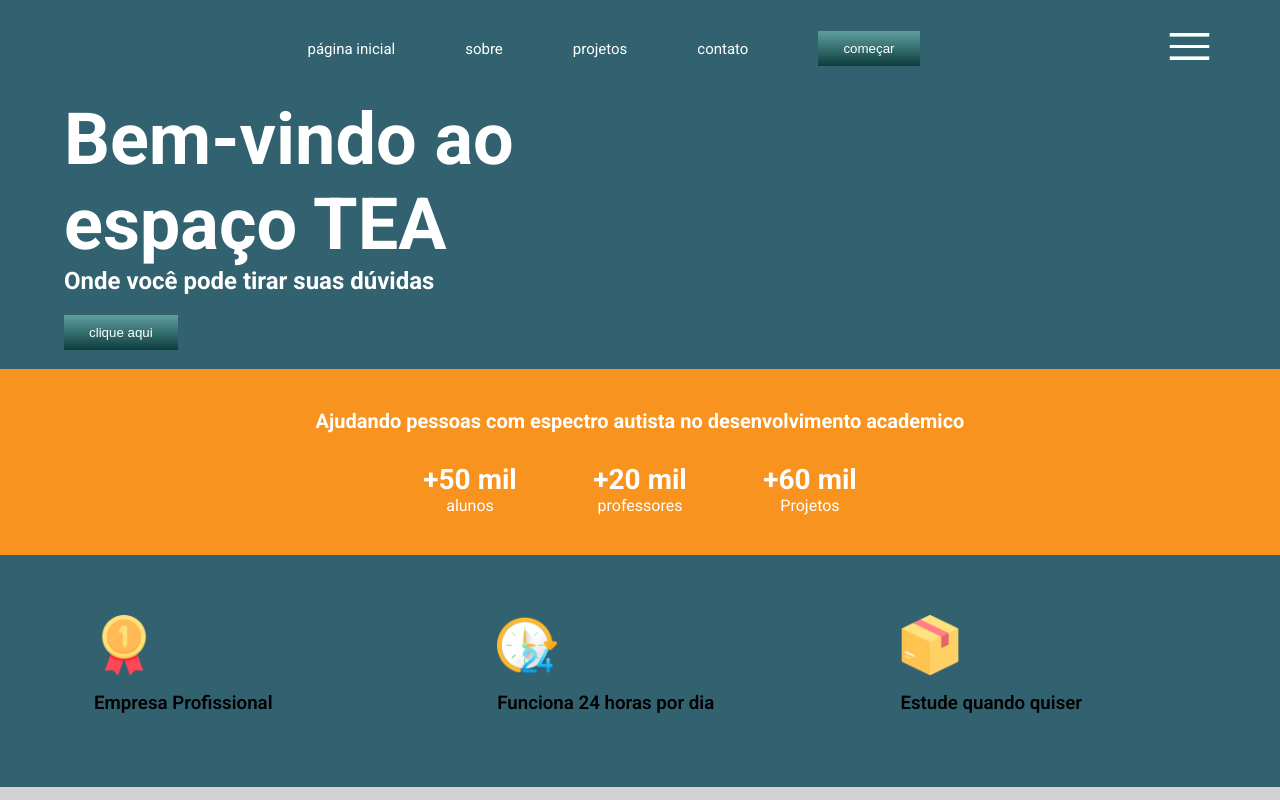
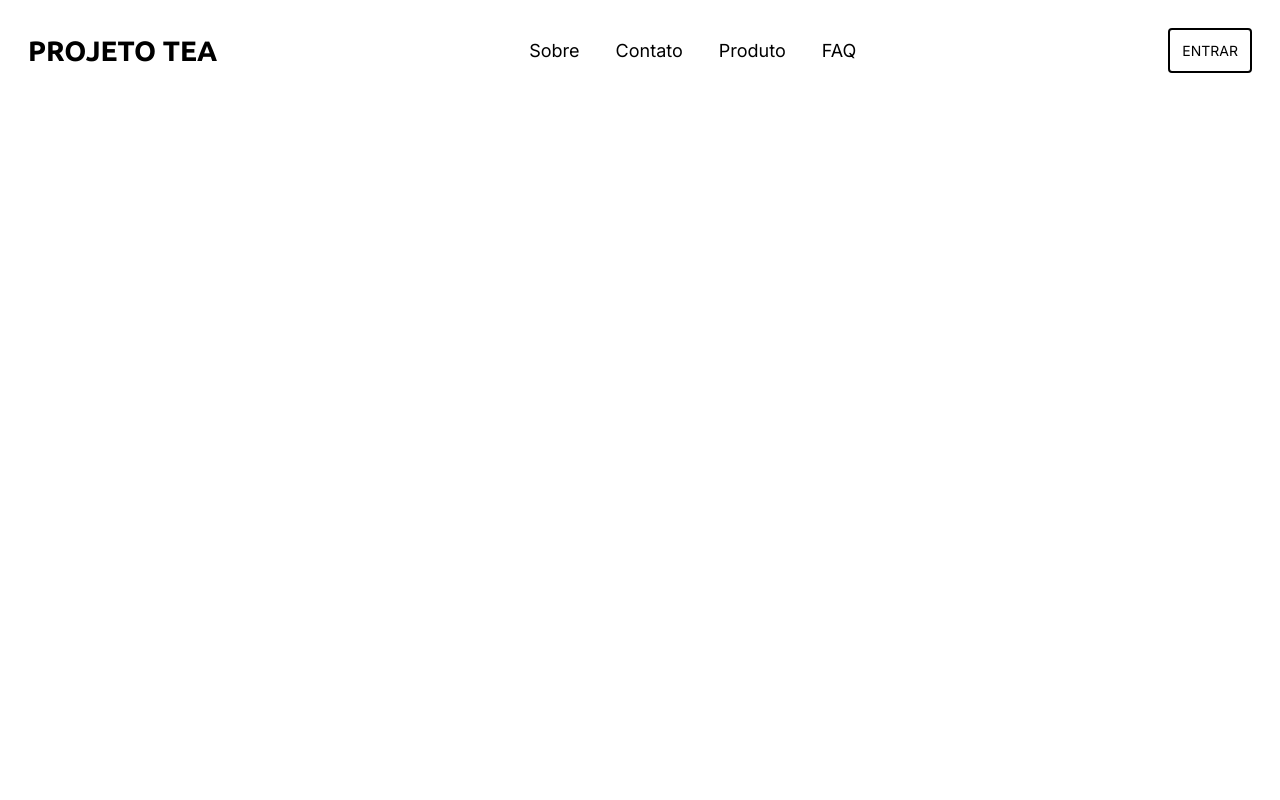
Before and after one commit to DiassDev/IAUSTI, a plain HTML site: page PROJETO TEA 2.0/index.html in a window 1280 px wide. Drawn offline with Linux system fonts and the light colour scheme.

Commit message:
Mudando a estrutura do site Mudança na paleta de cores Adição do novo header Adição de animações de sublinhado na nav Adição de animação fill no botão entrar

```diff
--- a/PROJETO TEA 2.0/css/style.css
+++ b/PROJETO TEA 2.0/css/style.css
@@ -1,188 +1,116 @@
-@import url('https://fonts.googleapis.com/css2?family=Nunito+Sans:ital,opsz,wght@0,6..12,200..1000;1,6..12,200..1000&family=Roboto:ital,wght@0,100..900;1,100..900&display=swap');
+@import url('https://fonts.googleapis.com/css2?family=Atkinson+Hyperlegible:ital,wght@0,400;0,700;1,400;1,700&family=Inter:ital,opsz,wght@0,14..32,100..900;1,14..32,100..900&family=Ubuntu:ital,wght@0,300;0,400;0,500;0,700;1,300;1,400;1,500;1,700&display=swap');
 
-*{
-    margin: 0;
-    padding: 0;
-    box-sizing: border-box;
-    text-decoration: none;
-    list-style: none ;
-}
-body{
-    font-family: "Roboto", sans-serif;
-    background-color: var(--verde-escuro);
-}
-:root{
-    --verde-escuro: #326270;
-    --verde: #2f9364;
-    --orange: #ffffff;
-    --degrade-bnt: linear-gradient( #5F9EA0,#0d3d3d);
-    color-p: #a1a1a1;
-    color-p-2: #868585;
-}
 
-.background-verde{
-    background:var(--verde-escuro) ;
-}
-/* classes reutilizaveis */
-.container{
-    max-width: 1440px;
-    padding: 0 5%;
-    margin: 0 auto;
-}
-.btn-gradiente{
-    padding: 10px 25px;
-    color: white;
-    border: none;
-    cursor: pointer;
-    background-image: var(--degrade-bnt);
-}
-/* Classes do site */
-nav{
-    display: flex;
-    justify-content: space-between;
-    align-items: center;
-    padding: 20px 0;
-
-}
-.logo a{
-    font-size: 30px;
-    font-weight: bold;
-    color: white;
-
-}
-.ul{
-    display: flex;
-    align-items: center;
-
-}
-.ul li{
-    margin: 0 35px;
-    font-size: 15px;
-
-}
-.ul li a{
-    color:white
-}
-/* main */
-
-pequeno garoto .container{
-    display: flex;
-    align-items: center;
-    justify-content: space-between;
-    margin-top: 30px ;
-}
-.main-text{
-    width: 50%;
-    color: rgb(255, 255, 255);
-}
-.main-text h1{
-    font-size: 4.5rem;
-}
-.main-text div{
-    display: flex;
-    align-items: center;
-    margin-top: 20px;
-}
-  .imagem-pequena{
-    width: 350px;
-    height: auto;
-    max-width: 100%;
-    display: block;
-    margin-left: auto; /* joga pra direita */
-  margin-top: -150px;
-  }
-
-  .resultados {
-  background-color: #f7931e; /* fundo laranja */
-  color: white;
-  padding: 40px 20px;
-  font-family: "Roboto", sans-serif;
-  text-align: center;
-  margin-top: px; /* <--abaixar linha laranja */
-}
-
-.resultados-text {
-  font-size: 20px;
-  font-weight: bold;
-  margin-bottom: 30px;
-}
-
-.resultados-numeros {
-  display: flex;
-  justify-content: center;
-  gap: 50px;
-  flex-wrap: wrap;
-}
-
-.resultados-numeros .bloco {
-  text-align: center;
-  min-width: 120px;
-}
-
-.resultados-numeros .numero {
-  font-size: 28px;
-  font-weight: bold;
-  display: block;
-}
-
-.resultados-numeros .legenda {
-  font-size: 16px;
+* {
+  margin: 0;
+  padding: 0;
+  box-sizing: border-box;
 }
 
 
-html, body {
-  height: 100%;
-  margin: 0;
-  padding: 0;
-  overflow-y: auto;
-}
+:root {
+  /*paleta de cores*/
+  --cor-primaria: rgb(0, 0, 0);
+  --cor-secundaria: rgb(28, 28, 28);
+  --cor-terciaria: rgb(220, 220, 220);
+  --cor-gradiente: ;
 
 
-
-
-/* section diferenciais */
-.diferenciais .container{
-  display: flex;
-  justify-content: space-between;
-  margin: 30px auto;
-}
-.diferenciais .card{
-  width: 30%;
-  cursor: pointer;
-  padding: 30px;
-  border-radius: 15px ;
-  transition: 0.3s;
-
-
-}
-.diferenciais .card:hover{
-box-shadow: 0px 10px 67px 8px #ffffff
-}
-
-.diferenciais .card img{
-  width: 60px;
-}
-.diferenciais .card .titulo{
-  margin: 13px 0;
-  font-weight:600;
+  /*fontes*/
+  --fonte-titulo: "Ubuntu", sans-serif;
+  --fonte-paragrado:"Inter", sans-serif;
 
 }
 
 
-
-/*responsivo*/
-@media (max-width: 960px){
-
-}
-@media (max-width: 440px){
+.header-conteiner {
+  background: none;
+  min-width: 100vh;
+  min-height: 96px;
 
 }
 
 
-.logo img {
-  max-width: 150px;
+.header-content h1 {
+  font-size: 28px;
+  text-transform: uppercase;
+  font-weight: bold;
+  font-family: var(--fonte-titulo);
+}
+
+
+.header-content {
+  padding: 28px;
+  display: flex;
+  justify-content: space-between;
+  align-items: center;
+}
+
+
+.header-navigation {
+  display: flex;
+  gap: 36px;
+}
+
+
+.header-navigation a{
+  font-size: 18px;
+  position: relative;
+  text-decoration: none;
+  cursor: pointer;
+  color: black;
+  font-family: var(--fonte-paragrado);
+}
+
+
+.header-navigation a::after {
+  content: '';
+  position: absolute;
+  background: black;
+  left: 0;
+  height: 2px;
+  bottom: 0;
+  width: 0;
+  transition: width 0.3s ease;
+}
+
+
+.header-navigation a:hover::after {
   width: 100%;
-  height: auto;
-  margin-top: -10px;
-  padding: 0;
 }
+
+
+.btn-login {
+      font-family: var(--fonte-paragrado);
+      text-transform: uppercase;
+      position: relative;
+      padding: 12px;
+      font-size: 14px;
+      color: black;
+      background: transparent;
+      border: 2px solid black;
+      border-radius: 4px;
+      cursor: pointer;
+      overflow: hidden;
+      transition: color 0.3s ease;
+    }
+
+    .btn-login::before {
+      content: "";
+      position: absolute;
+      top: 0;
+      left: -100%;
+      width: 100%;
+      height: 100%;
+      background: black;
+      transition: left 0.3s ease;
+      z-index: -1;
+    }
+
+    .btn-login:hover {
+      color: whitesmoke;
+    }
+
+    .btn-login:hover::before {
+      left: 0;
+    }
--- a/PROJETO TEA 2.0/index.html
+++ b/PROJETO TEA 2.0/index.html
@@ -1,133 +1,31 @@
 <!DOCTYPE html>
 <html lang="pt-br">
 <head>
-    <meta charset="UTF-8">
-    <meta name="viewport" content="width=device-width, initial-scale=1.0">
-    <link rel="stylesheet" href="css/style.css">
-    <title>Espaço TEA</title>
+  <link rel="stylesheet" href="css/style.css">
+  <meta charset="UTF-8">
+  <meta name="viewport" content="width=device-width, initial-scale=1.0">
+  <title>Projeto TEA</title>
 </head>
 <body>
-    <div class ='background-verde'>
-        <!-- header -->
-        <header>
-            <!-- container -->
-            <div class="container">
-                <nav>
-                    <div class="logo">
-                        <a href="index.html"></a>
-                    </div>
-                    <ul class="ul">
-                        <li> <a href="#"> página inicial </a></li>
-                         <li> <a href="#"> sobre </a></li>
-                          <li> <a href="#"> projetos</a></li>
-                           <li> <a href="#"> contato </a></li>
-                           <li> <a href="#"> <button class="btn-gradiente">começar</button> </a></li>
-                    </ul>
-                    <div class="menu2">
-                        <img src="img/Menu2.png" alt="menu">
-                    </div>
+  <div class="header-conteiner">
+    <header class="header-content">
+        <h1>Projeto TEA</h1>
+        <nav class="header-navigation">
+          <a href="#">Sobre</a>
+          <a href="#">Contato</a>
+          <a href="#">Produto</a>
+          <a href="#">FAQ</a>
+        </nav>
+        <button class="btn-login">entrar</button>
+      </header>
+  </div>
+  <main class="main-section">
+    <section>
 
-                </nav>
-            </div>
-            <!--end container-->
-
-        </header>
-        <!-- end header -->
-         <!--main-->
-         <main>
-            <!--container-->
-            <div class="container">
-                <!-- main text-->
-                 <div class="main-text">
-                    <h1> Bem-vindo ao espaço TEA</h1>
-                    <h2> Onde você pode tirar suas dúvidas</h2>
-                    <div>
-                        <button class="btn-gradiente">clique aqui</button>
-                       <!--colocar esse codddigo da imagem depois <img src='' alt=''-->
-                    </div>
-                 </div>
-                 <!--end main text-->
-                 <!--main img-->
-                 <div class="pequeno garoto">
-                    <!--colocar magem aqui <img src= alt= -->
-                    <img src="" alt="" class="">
-                 </div>
+    </section>
+  </main>
 
 
-
-            </div>
-            <!--end containert-->
-
-         </main>
-         <!--end main-->
-    </div>
-    <!--end background verde-->
-    <section class="resultados">
-        <!--container-->
-        <div class="container">
-            <!--resultados-text-->
-            <div class="resultados-text">
-                Ajudando pessoas com espectro autista
-                no desenvolvimento academico
-
-
-            </div>
-            <!--end resultado-text-->
-            <div class="resultados-numeros">
-  <div class="bloco">
-    <span class="numero">+50 mil</span>
-    <p class="legenda">alunos</p>
-  </div>
-  <div class="bloco">
-    <span class="numero">+20 mil</span>
-    <p class="legenda">professores</p>
-  </div>
-  <div class="bloco">
-    <span class="numero">+60 mil</span>
-    <p class="legenda">Projetos</p>
-  </div>
-</div>
-
-        <!--end container-->
-
-
-    </section>
-    <!--end resultados-->
-    <section class="diferenciais">
-      <div class="container">
-        <div class="card">
-          <img src="img/medal.png" alt="medalha">
-          <h3 class="titulo">Empresa Profissional</h3>
-          <p>
-
-          </p>
-        </div>
-
-        <div class="card">
-          <img src="img/24h.png" alt="24 horas">
-          <h3 class="titulo">Funciona 24 horas por dia </h3>
-          <p>
-
-          </p>
-        </div>
-
-         <div class="card">
-          <img src="img/caixa.png" alt="caixa">
-          <h3 class="titulo">Estude quando quiser </h3>
-          <p>
-
-          </p>
-        </div>
-
-        </div>
-      </div>
-    </section>
-    <script src="js/main.js"></script>
-
-
-    <div style="height: 200vh; background: lightgray;">
-
-
-
+<script src="js/main.js"></script>
 </body>
 </html>
--- a/PROJETO TEA 2.0/js/main.js
+++ /dev/null
@@ -1,11 +0,0 @@
-var menu2 = document.querySelector('.menu2');
-var ul = document.querySelector(',ul');
-menu2.addEventListener('click',()=>{
-
-    if (ul.classList.contains('ativo')) {
-        ul.classList.remove('ativo');
-    }else{
-        ul.classList.add('ativo')
-    }
-
-})
```
